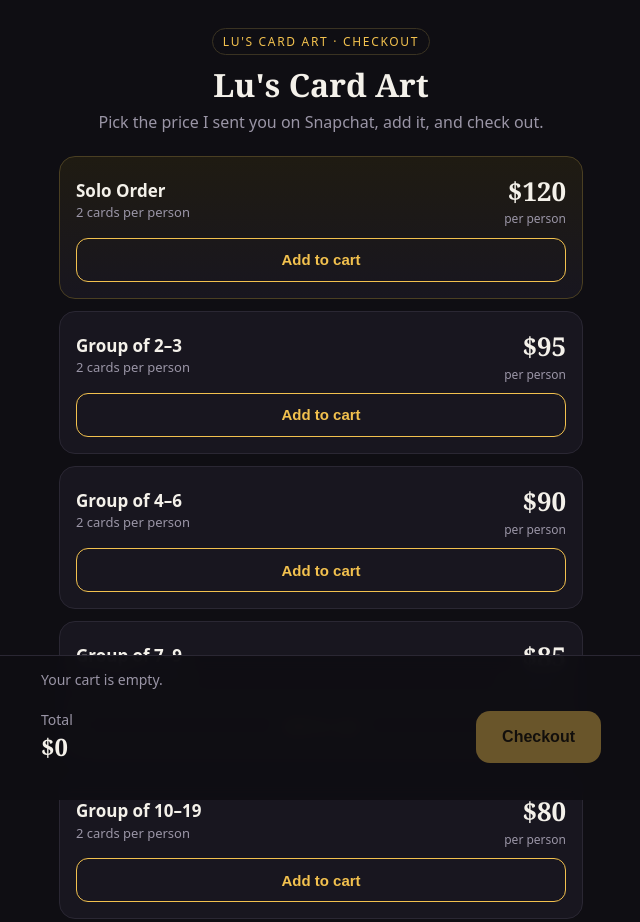
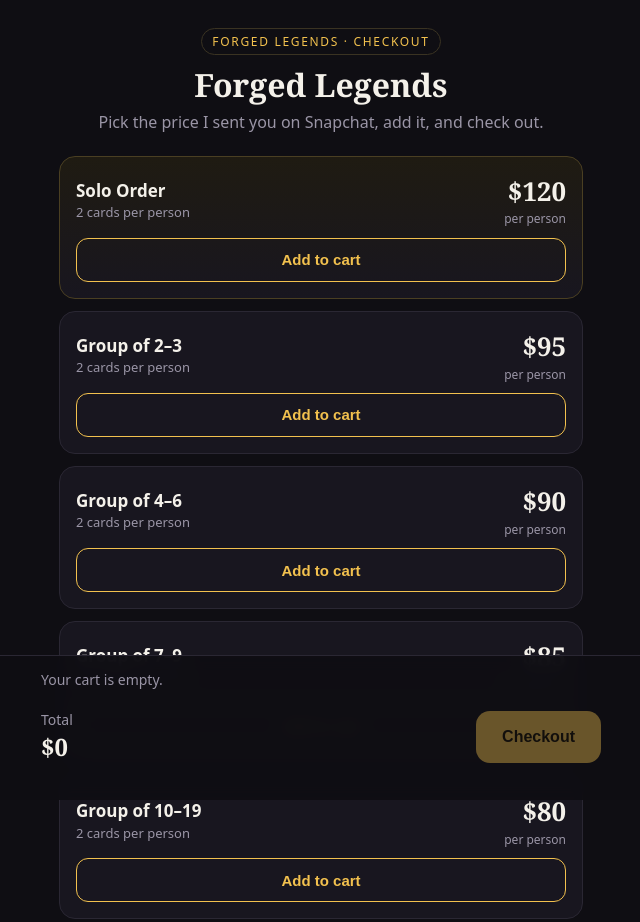
Before and after one commit to lucorellc1/lus-checkout, a website: page public/index.html in a window 1280 px wide. Shown: the top 922 px of the page, without its empty margins (319-959 px from the left). Drawn offline with Linux system fonts and the light colour scheme.

Commit message:
Rename brand to Forged Legends
Co-Authored-By: Claude Opus 5.5 <noreply@anthropic.com>
Claude-Session: https://claude.ai/code/session_01JiPJQir7HatPG5wZhV8iot

```diff
--- a/api/checkout.js
+++ b/api/checkout.js
@@ -5,7 +5,7 @@ const Stripe = require("stripe");
 const { validateCart } = require("../lib/tiers");
 const { findPromo } = require("../lib/promo");
 
-const SHOP_NAME = process.env.SHOP_NAME || "Lu's Card Art";
+const SHOP_NAME = process.env.SHOP_NAME || "Forged Legends";
 const COLLECT_SHIPPING = process.env.COLLECT_SHIPPING !== "false"; // on unless set to "false"
 
 module.exports = async function handler(req, res) {
--- a/public/index.html
+++ b/public/index.html
@@ -3,7 +3,7 @@
 <head>
 <meta charset="utf-8">
 <meta name="viewport" content="width=device-width, initial-scale=1, viewport-fit=cover">
-<title>Order — Lu's Card Art</title>
+<title>Order — Forged Legends</title>
 <meta name="description" content="Personalized art print cards — choose your group size and check out securely.">
 <style>
   :root{
@@ -77,8 +77,8 @@
 <body>
 <div class="wrap">
   <header>
-    <div class="badge">Lu's Card Art · Checkout</div>
-    <h1 id="shopName">Lu's Card Art</h1>
+    <div class="badge">Forged Legends · Checkout</div>
+    <h1 id="shopName">Forged Legends</h1>
     <p class="sub">Pick the price I sent you on Snapchat, add it, and check out.</p>
   </header>
 
@@ -118,7 +118,7 @@ if (MAIN_SITE_URL) {
 }
 
 // ---- Edit your shop name here ----
-const SHOP_NAME = "Lu's Card Art";
+const SHOP_NAME = "Forged Legends";
 
 // Display copy of the prices (flat price per option). The server re-checks every
 // price against lib/tiers.js, so keep the two in sync if you change them.
```
Also changed, not shown: README.md, 1 other file.
